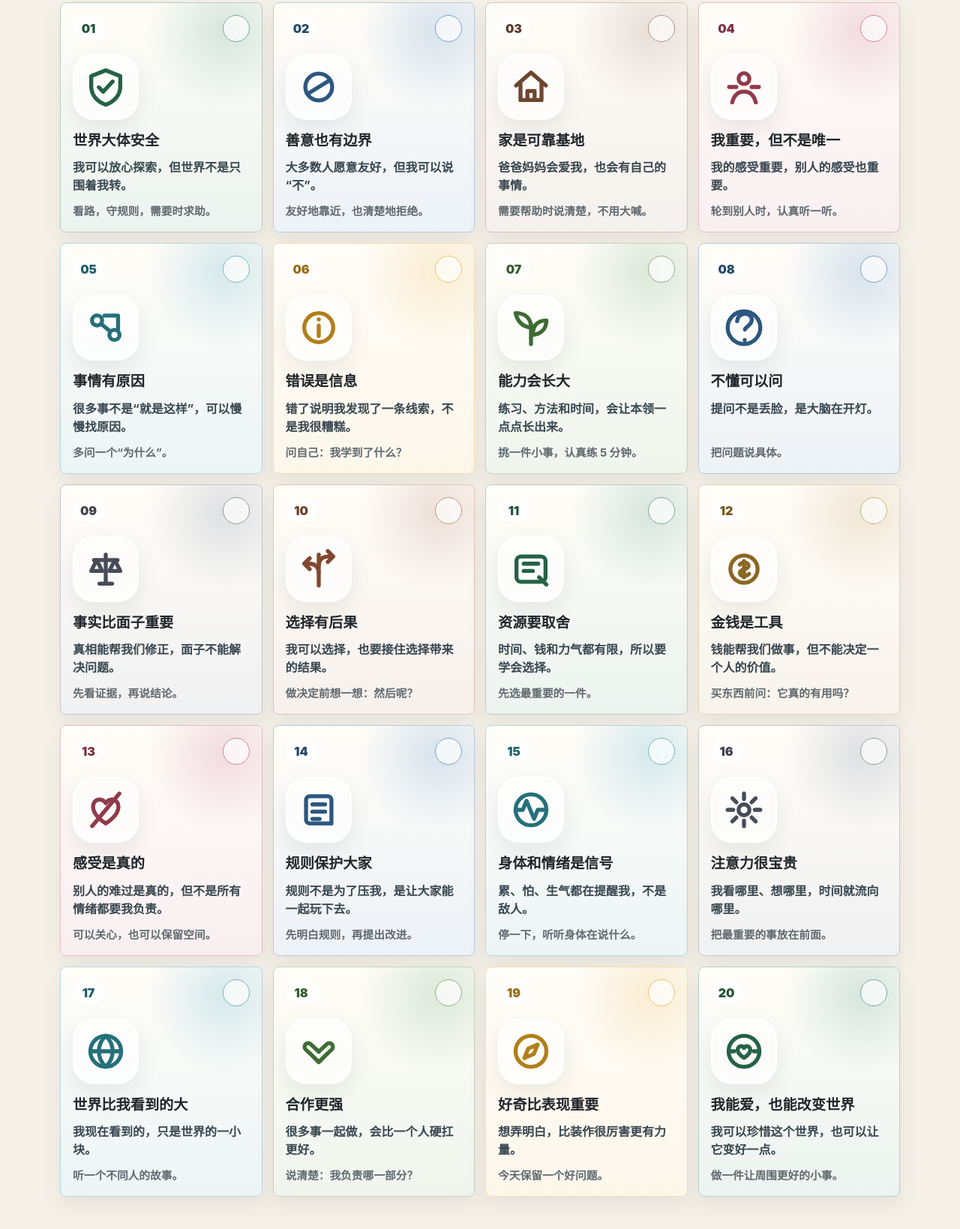
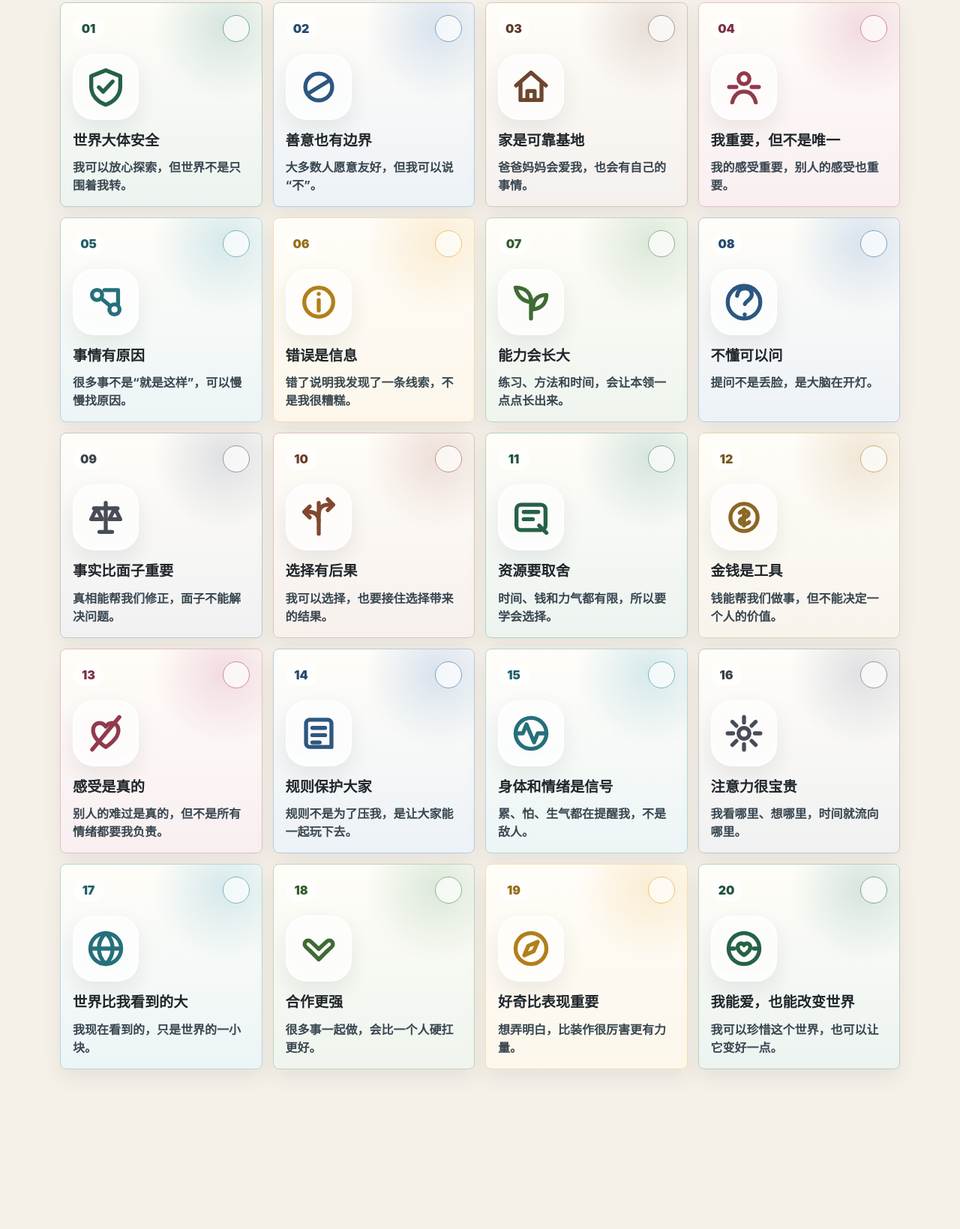
Before and after one commit to szkailorik/world-beliefs-for-kids, a plain HTML site: page index.html in a window 1280 px wide. Shown: the part 1038-2677 px from the top of the page at 75% size. After the commit the page ends 2520 px from the top, so only its background shows below. Drawn offline with Linux system fonts and the light colour scheme.

Commit message:
Refine cards and adventure visuals

```diff
--- a/index.html
+++ b/index.html
@@ -16,7 +16,7 @@
       <img
         class="hero__image"
         src="assets/world-beliefs-hero.png"
-        alt="一位家长和一个孩子在傍晚的树影与城市边缘小路上并肩前行"
+        alt="一个小小探索者站在山脊上望向广阔世界"
       />
       <div class="hero__shade"></div>
       <nav class="topbar" aria-label="页面导航">
@@ -47,7 +47,7 @@
           <img
             class="belief-strip__photo"
             src="assets/belief-safe.png"
-            alt="孩子在安全的公共空间里独立行走，家长在旁边保持距离"
+            alt="小小探索者走过通向远方的桥"
           />
           <div class="belief-strip__body">
             <span class="belief-strip__icon belief-strip__icon--safe" aria-hidden="true">
@@ -66,7 +66,7 @@
           <img
             class="belief-strip__photo"
             src="assets/belief-wonder.png"
-            alt="孩子在图书馆和自然光里专注观察新鲜事物"
+            alt="小小探索者在开阔高地望向壮丽世界"
           />
           <div class="belief-strip__body">
             <span class="belief-strip__icon belief-strip__icon--wonder" aria-hidden="true">
@@ -91,7 +91,7 @@
           <img
             class="belief-strip__photo"
             src="assets/belief-alive.png"
-            alt="雨后庭院里孩子观察植物和水滴，感受世界的回应"
+            alt="小小探索者在雨后森林里观察流动的水和植物"
           />
           <div class="belief-strip__body">
             <span class="belief-strip__icon belief-strip__icon--alive" aria-hidden="true">
@@ -128,7 +128,6 @@
       <p class="dialog-kicker" id="dialogKicker"></p>
       <h2 id="dialogTitle"></h2>
       <p id="dialogLine"></p>
-      <p class="dialog-action" id="dialogAction"></p>
     </dialog>
 
     <script src="script.js"></script>
--- a/script.js
+++ b/script.js
@@ -6,7 +6,6 @@ const cards = [
     color: "#2f7d58",
     title: "世界大体安全",
     line: "我可以放心探索，但世界不是只围着我转。",
-    action: "看路，守规则，需要时求助。",
   },
   {
     id: 2,
@@ -15,7 +14,6 @@ const cards = [
     color: "#386fa4",
     title: "善意也有边界",
     line: "大多数人愿意友好，但我可以说“不”。",
-    action: "友好地靠近，也清楚地拒绝。",
   },
   {
     id: 3,
@@ -24,7 +22,6 @@ const cards = [
     color: "#8a5a3b",
     title: "家是可靠基地",
     line: "爸爸妈妈会爱我，也会有自己的事情。",
-    action: "需要帮助时说清楚，不用大喊。",
   },
   {
     id: 4,
@@ -33,7 +30,6 @@ const cards = [
     color: "#ba4a62",
     title: "我重要，但不是唯一",
     line: "我的感受重要，别人的感受也重要。",
-    action: "轮到别人时，认真听一听。",
   },
   {
     id: 5,
@@ -42,7 +38,6 @@ const cards = [
     color: "#2f8f9d",
     title: "事情有原因",
     line: "很多事不是“就是这样”，可以慢慢找原因。",
-    action: "多问一个“为什么”。",
   },
   {
     id: 6,
@@ -51,7 +46,6 @@ const cards = [
     color: "#e3a322",
     title: "错误是信息",
     line: "错了说明我发现了一条线索，不是我很糟糕。",
-    action: "问自己：我学到了什么？",
   },
   {
     id: 7,
@@ -60,7 +54,6 @@ const cards = [
     color: "#4f8b42",
     title: "能力会长大",
     line: "练习、方法和时间，会让本领一点点长出来。",
-    action: "挑一件小事，认真练 5 分钟。",
   },
   {
     id: 8,
@@ -69,7 +62,6 @@ const cards = [
     color: "#386fa4",
     title: "不懂可以问",
     line: "提问不是丢脸，是大脑在开灯。",
-    action: "把问题说具体。",
   },
   {
     id: 9,
@@ -78,7 +70,6 @@ const cards = [
     color: "#5b6270",
     title: "事实比面子重要",
     line: "真相能帮我们修正，面子不能解决问题。",
-    action: "先看证据，再说结论。",
   },
   {
     id: 10,
@@ -87,7 +78,6 @@ const cards = [
     color: "#a45c3c",
     title: "选择有后果",
     line: "我可以选择，也要接住选择带来的结果。",
-    action: "做决定前想一想：然后呢？",
   },
   {
     id: 11,
@@ -96,7 +86,6 @@ const cards = [
     color: "#2f7d58",
     title: "资源要取舍",
     line: "时间、钱和力气都有限，所以要学会选择。",
-    action: "先选最重要的一件。",
   },
   {
     id: 12,
@@ -105,7 +94,6 @@ const cards = [
     color: "#b1842e",
     title: "金钱是工具",
     line: "钱能帮我们做事，但不能决定一个人的价值。",
-    action: "买东西前问：它真的有用吗？",
   },
   {
     id: 13,
@@ -114,7 +102,6 @@ const cards = [
     color: "#ba4a62",
     title: "感受是真的",
     line: "别人的难过是真的，但不是所有情绪都要我负责。",
-    action: "可以关心，也可以保留空间。",
   },
   {
     id: 14,
@@ -123,7 +110,6 @@ const cards = [
     color: "#386fa4",
     title: "规则保护大家",
     line: "规则不是为了压我，是让大家能一起玩下去。",
-    action: "先明白规则，再提出改进。",
   },
   {
     id: 15,
@@ -132,7 +118,6 @@ const cards = [
     color: "#2f8f9d",
     title: "身体和情绪是信号",
     line: "累、怕、生气都在提醒我，不是敌人。",
-    action: "停一下，听听身体在说什么。",
   },
   {
     id: 16,
@@ -141,7 +126,6 @@ const cards = [
     color: "#5b6270",
     title: "注意力很宝贵",
     line: "我看哪里、想哪里，时间就流向哪里。",
-    action: "把最重要的事放在前面。",
   },
   {
     id: 17,
@@ -150,7 +134,6 @@ const cards = [
     color: "#2f8f9d",
     title: "世界比我看到的大",
     line: "我现在看到的，只是世界的一小块。",
-    action: "听一个不同人的故事。",
   },
   {
     id: 18,
@@ -159,7 +142,6 @@ const cards = [
     color: "#4f8b42",
     title: "合作更强",
     line: "很多事一起做，会比一个人硬扛更好。",
-    action: "说清楚：我负责哪一部分？",
   },
   {
     id: 19,
@@ -168,7 +150,6 @@ const cards = [
     color: "#e3a322",
     title: "好奇比表现重要",
     line: "想弄明白，比装作很厉害更有力量。",
-    action: "今天保留一个好问题。",
   },
   {
     id: 20,
@@ -177,7 +158,6 @@ const cards = [
     color: "#2f7d58",
     title: "我能爱，也能改变世界",
     line: "我可以珍惜这个世界，也可以让它变好一点。",
-    action: "做一件让周围更好的小事。",
   },
 ];
 
@@ -193,7 +173,6 @@ const dialogVisual = document.querySelector("#dialogVisual");
 const dialogKicker = document.querySelector("#dialogKicker");
 const dialogTitle = document.querySelector("#dialogTitle");
 const dialogLine = document.querySelector("#dialogLine");
-const dialogAction = document.querySelector("#dialogAction");
 const closeDialog = document.querySelector("#closeDialog");
 const progressText = document.querySelector("#progressText");
 const randomCard = document.querySelector("#randomCard");
@@ -269,7 +248,6 @@ function openCard(card) {
   dialogKicker.textContent = `${String(card.id).padStart(2, "0")} · ${categoryNames[card.category]}`;
   dialogTitle.textContent = card.title;
   dialogLine.textContent = card.line;
-  dialogAction.textContent = card.action;
 
   if (typeof dialog.showModal === "function") {
     dialog.showModal();
@@ -301,7 +279,6 @@ function renderCards() {
       <div class="card-visual">${icon(card.icon)}</div>
       <h3>${card.title}</h3>
       <p class="card-line">${card.line}</p>
-      <p class="card-action">${card.action}</p>
     `;
 
     article.addEventListener("click", () => openCard(card));
--- a/styles.css
+++ b/styles.css
@@ -288,7 +288,7 @@ main {
 
 .belief-card {
   position: relative;
-  min-height: 284px;
+  min-height: 248px;
   display: flex;
   flex-direction: column;
   gap: 12px;
@@ -380,13 +380,6 @@ main {
   font-weight: 700;
 }
 
-.card-action {
-  margin: auto 0 0;
-  color: var(--muted);
-  font-size: 0.92rem;
-  font-weight: 700;
-}
-
 .done-button {
   position: relative;
   z-index: 2;
@@ -456,14 +449,6 @@ main {
 .card-dialog p {
   font-size: 1.1rem;
   font-weight: 700;
-}
-
-.dialog-action {
-  margin: 18px 0 0;
-  padding: 14px 16px;
-  border-left: 5px solid var(--dialog-color, var(--leaf));
-  background: rgba(255, 255, 255, 0.72);
-  color: var(--muted);
 }
 
 @media (max-width: 960px) {
@@ -540,7 +525,7 @@ main {
   }
 
   .belief-card {
-    min-height: 250px;
+    min-height: 228px;
   }
 
   .card-dialog {
```
Also changed, not shown: 4 other files.
